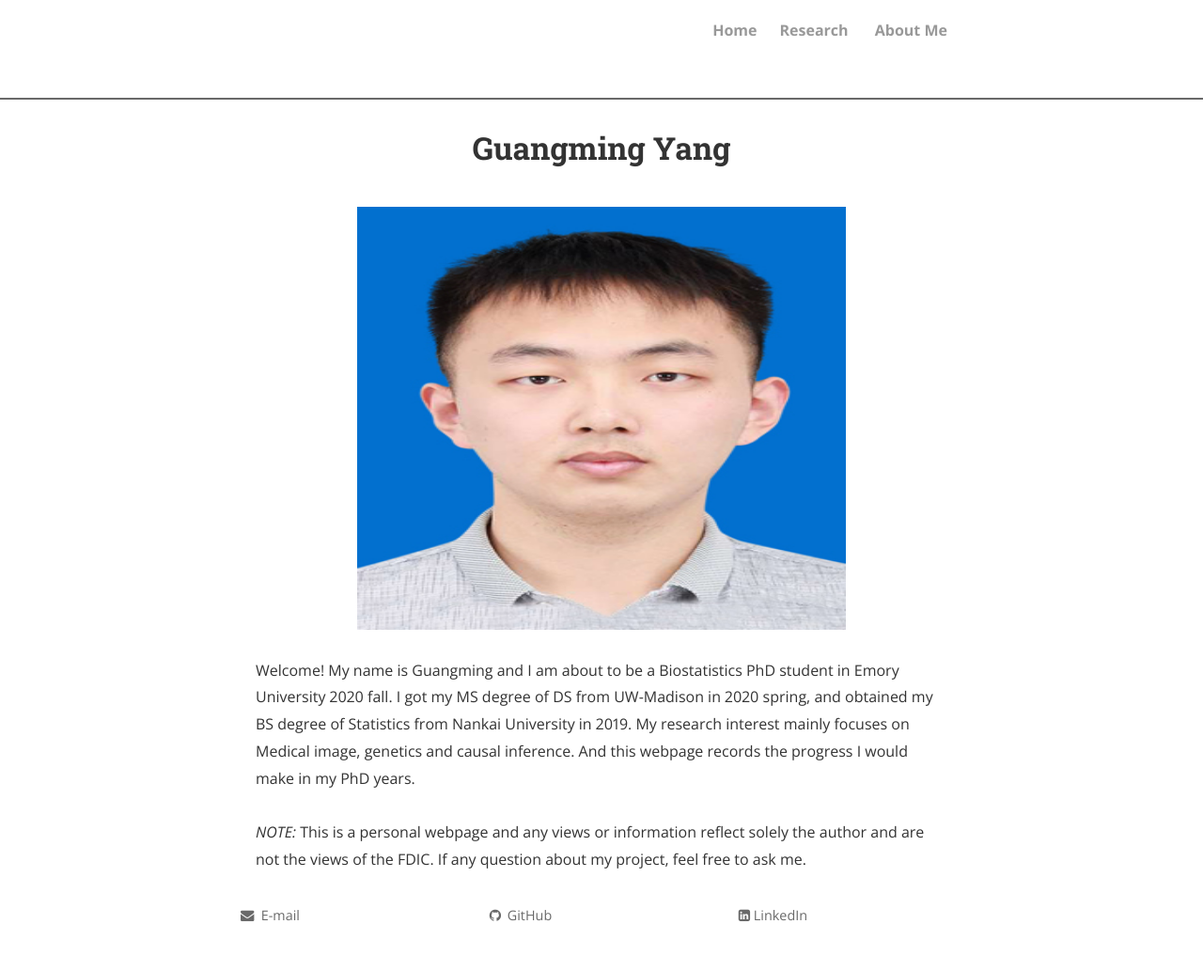
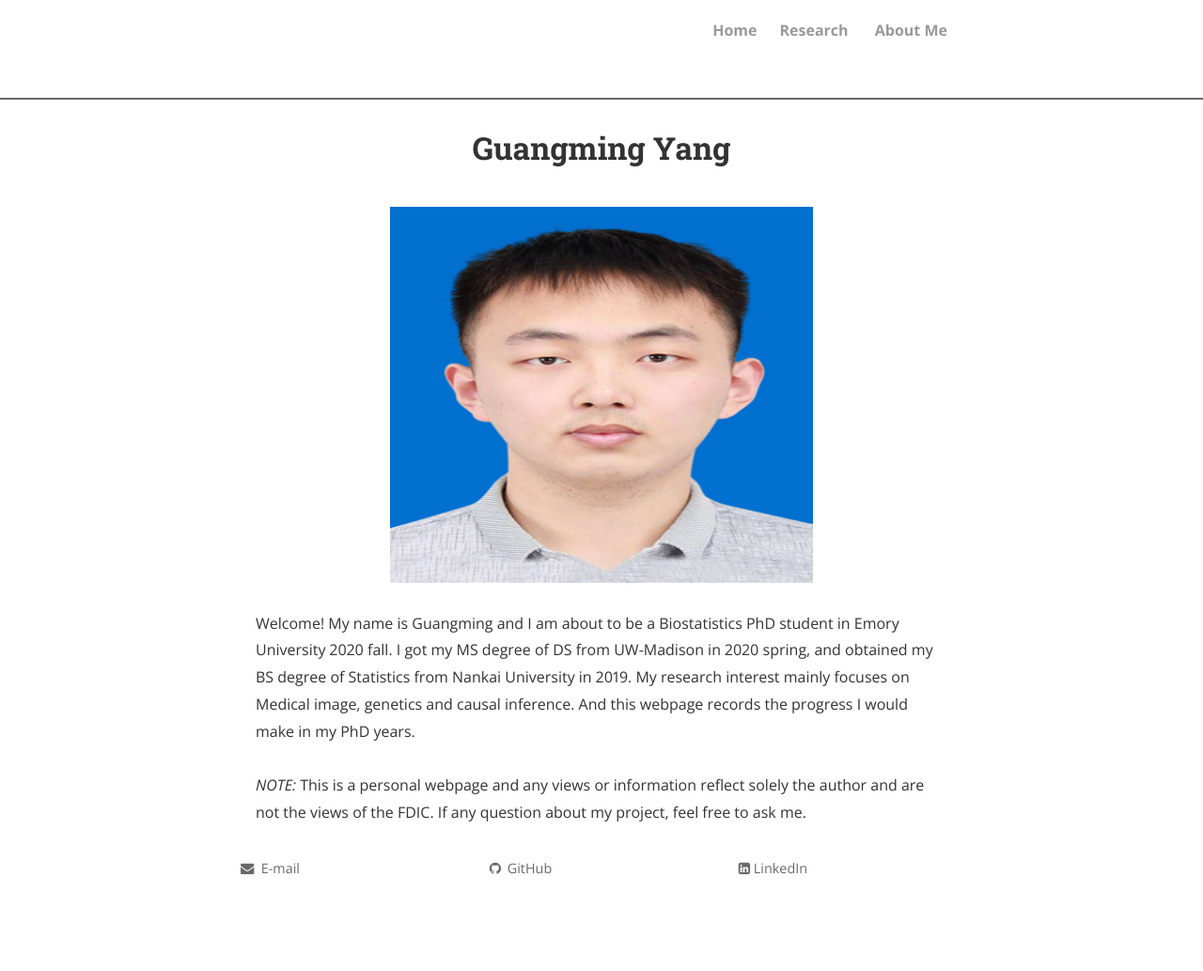
Before and after one commit to GYang79/Gyang79.github.io, a Jekyll site: the page built from index.html, in a window 1280 px wide. Shown: the whole page at 94% size. Built offline with Jekyll 4.4.1, drawn with Linux system fonts in a browser that asks for light colours; nearby versions of some CDN libraries; the list of posts is cut into pages by our own code; comment, search, counter and statistics services are not loaded; a style sheet for code colours, icons or effects is not loaded; after the commit the page ends 983 px from its top, so only the background shows below that.

Commit message:
Update index.html

```diff
--- a/index.html
+++ b/index.html
@@ -13,7 +13,7 @@
 </script>
 
 
-<img src="profile_picture.jpg" alt="Paul Soto pic" style="width:520px;height:450px;" title="Guangming Yang"; algin="middle">
+<img src="profile_picture.jpg" alt="Paul Soto pic" style="width:450px;height:400px;" title="Guangming Yang"; algin="middle">
 <br>
 Welcome! My name is Guangming and I am about to be a Biostatistics PhD student in Emory University 2020 fall. I got my MS degree of DS from UW-Madison in 2020 spring, and obtained my BS degree of Statistics from Nankai University in 2019. My research interest mainly focuses on Medical image, genetics and causal inference. And this webpage records the progress I would make in my PhD years.
 <br><br>
```
